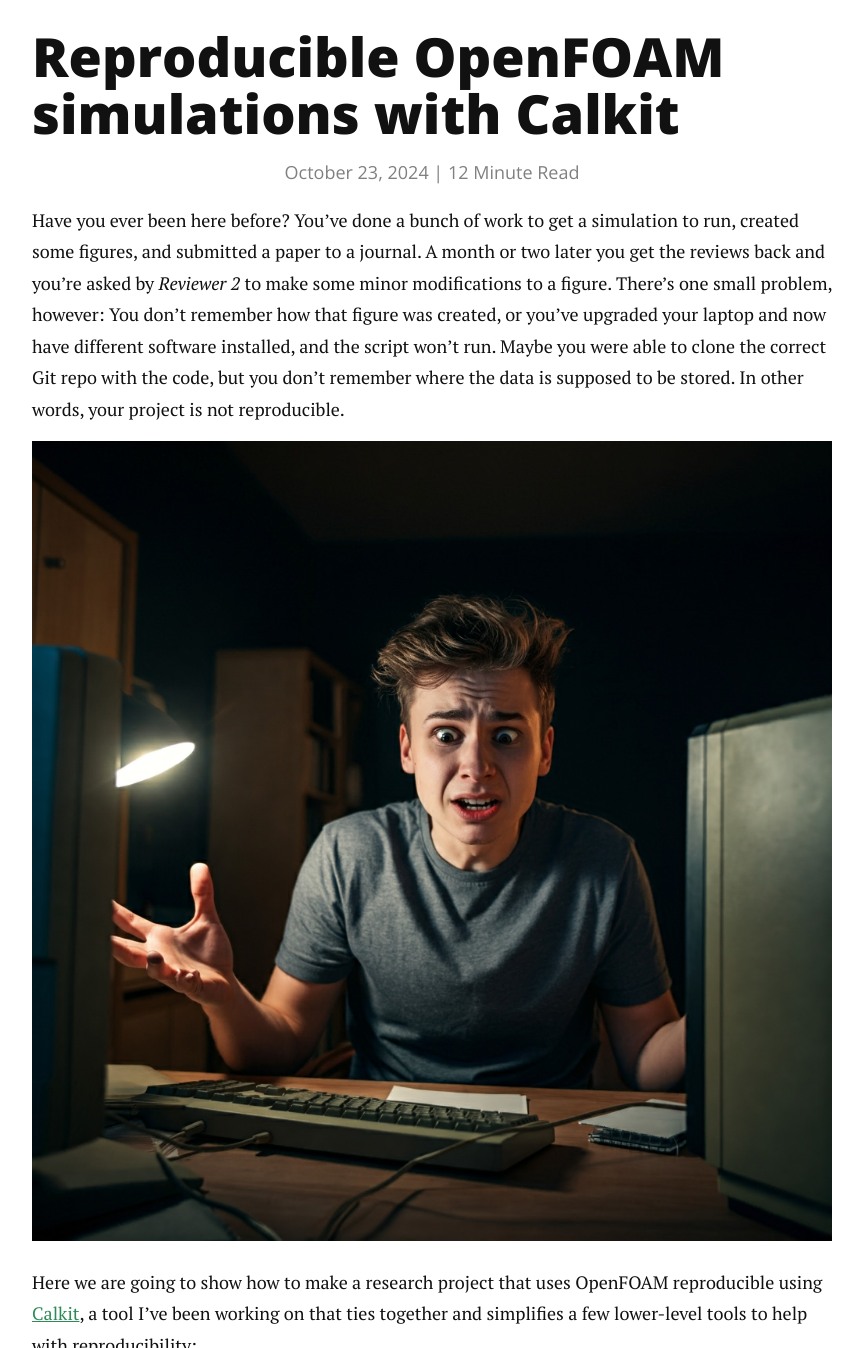
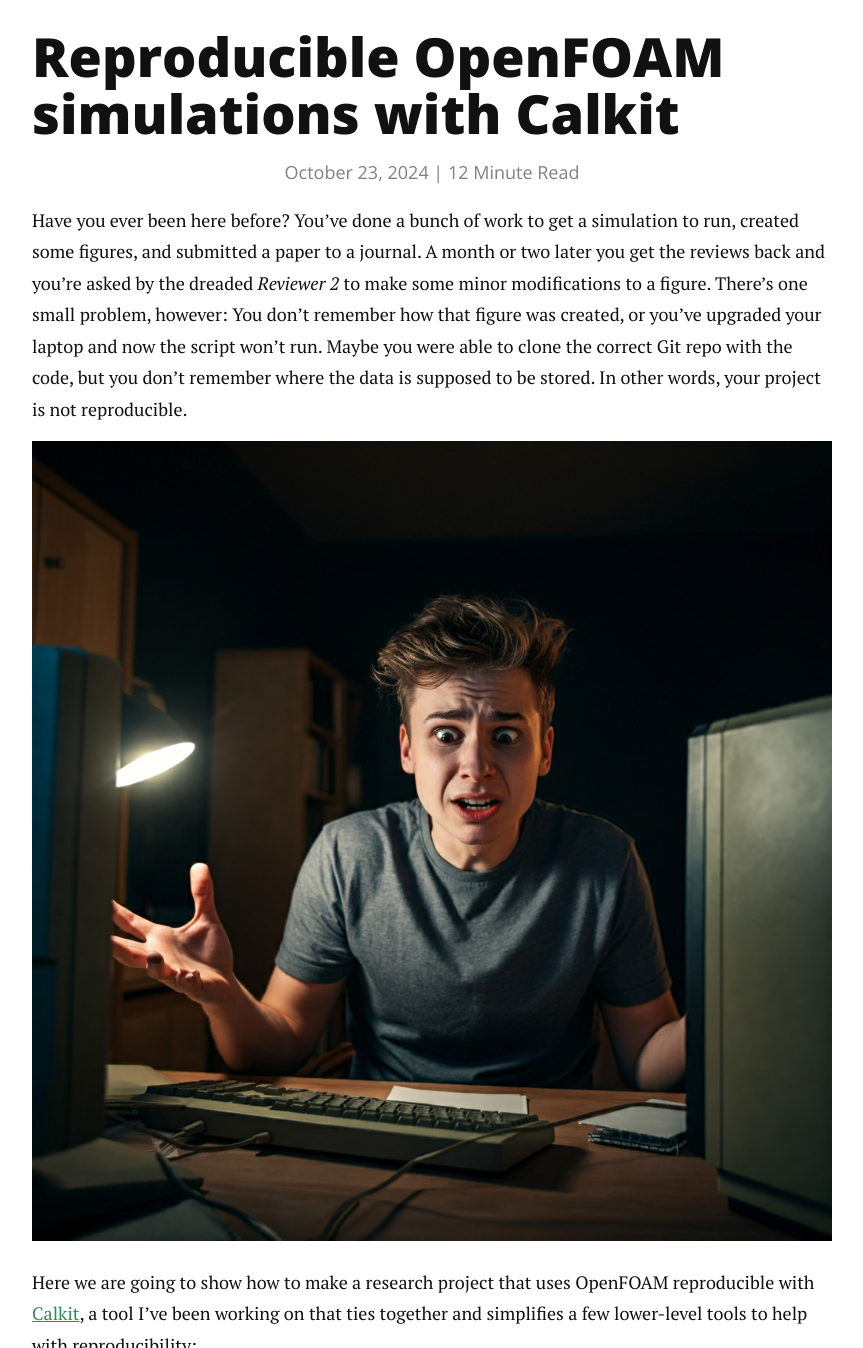
Before and after one commit to petebachant/petebachant.github.io, a Jekyll site: the page built from _posts/2024-10-23-reproducible-openfoam.markdown, in a window 1280 px wide and 1400 px high, scrolled down 222 px, cut to the strip 52-1400 px from the top of the window. Shown: the whole strip, without its empty margins (208-1071 px from the left). Built offline with Jekyll 4.4.1, drawn with Linux system fonts in a browser that asks for light colours; nearby versions of some CDN libraries; formulas are drawn with MathJax 3; comment, search, counter and statistics services are not loaded; some of the changed text lies outside the part shown.

Commit message:
Minor tweaks to of-repro post

```diff
--- a/_posts/2024-10-23-reproducible-openfoam.markdown
+++ b/_posts/2024-10-23-reproducible-openfoam.markdown
@@ -16,12 +16,11 @@ categories:
 Have you ever been here before?
 You've done a bunch of work to get a simulation to run, created some figures,
 and submitted a paper to a journal.
-A month or two later you get the reviews back and you're asked by _Reviewer 2_
-to make some minor modifications to a figure.
+A month or two later you get the reviews back and you're asked by the dreaded
+_Reviewer 2_ to make some minor modifications to a figure.
 There's one small problem, however:
 You don't remember how that figure was created,
-or you've upgraded your laptop and now have different software installed,
-and the script won't run.
+or you've upgraded your laptop and now the script won't run.
 Maybe you were able to clone the correct Git repo with the code,
 but you don't remember where the data is supposed to be stored.
 In other words, your project is not reproducible.
@@ -30,10 +29,9 @@ In other words, your project is not reproducible.
 
 Here we are going to show how to make a research project
 that uses OpenFOAM reproducible
-using [Calkit](https://github.com/calkit/calkit),
+with [Calkit](https://github.com/calkit/calkit),
 a tool I've been working on that ties together and simplifies a
-few lower-level tools to help with
-reproducibility:
+few lower-level tools to help with reproducibility:
 - Git
 - GitHub
 - DVC (Data Version Control)
@@ -314,7 +312,7 @@ This figure is now viewable as its own object up on the website.
 
 Now let's show the value of making our project reproducible,
 addressing the problem we laid out in the introduction, assuming Reviewer 2's
-request was something like
+request was something like:
 
 >The legend labels should be updated to use mathematical symbols.
 
```
Also changed, not shown: other parts of _posts/2024-10-23-reproducible-openfoam.markdown (+8 -8 lines).
